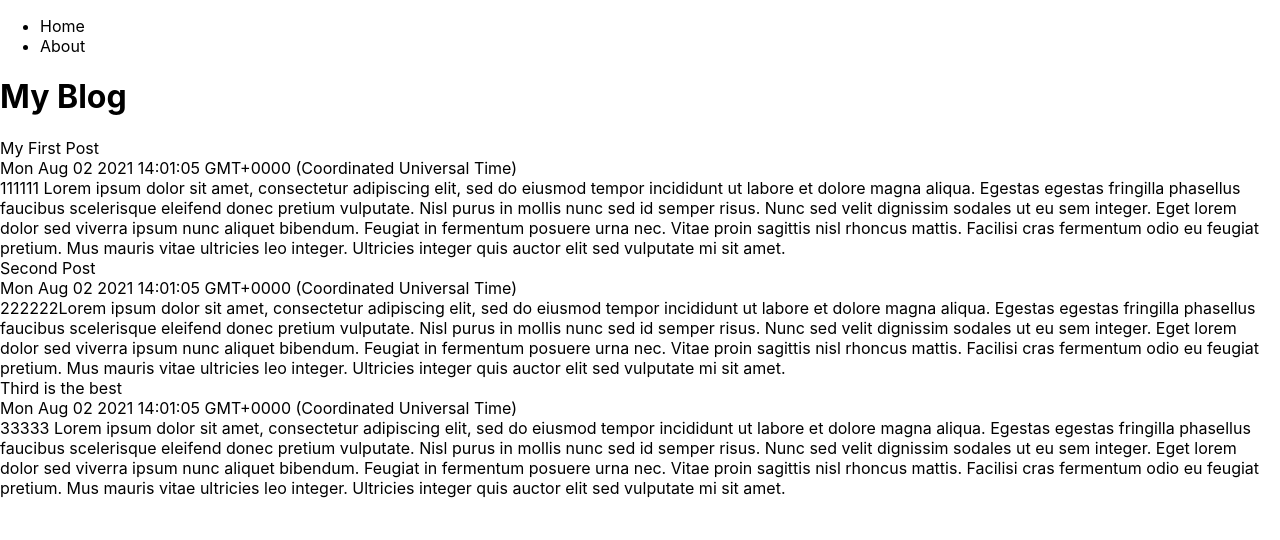
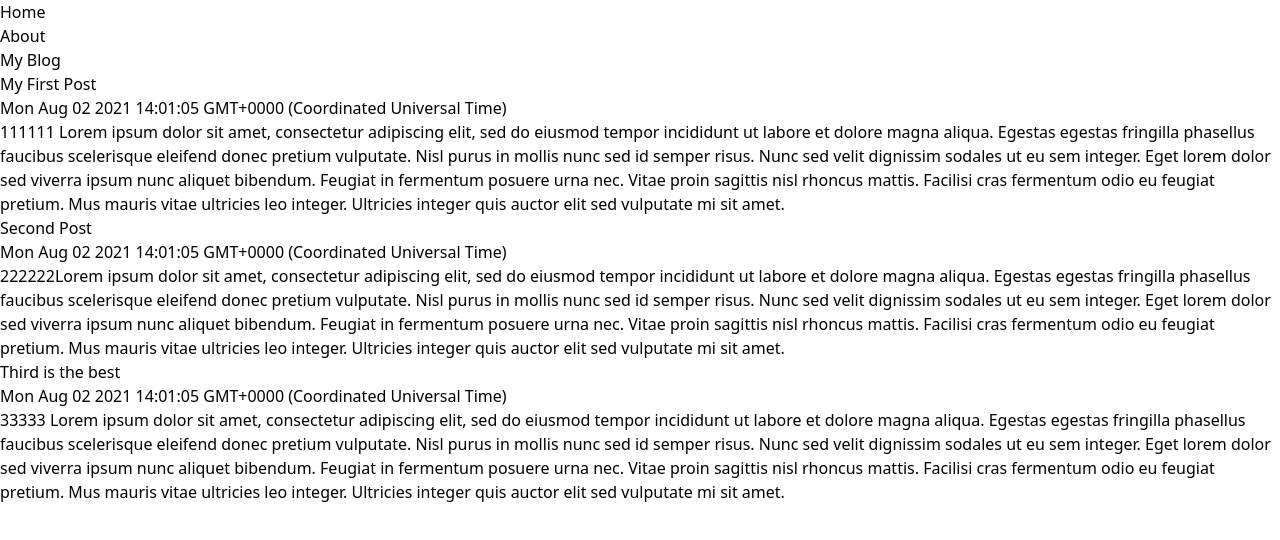
Before and after one commit to AzriZzz/nextjs-with-tailwindcss, a Next.js app: page / in a window 1280 px wide. Shown: the top 540 px of the page. Built offline with nearby package versions, Linux system fonts and the light colour scheme.

Commit message:
Add tailwind

```diff
--- a/package.json
+++ b/package.json
@@ -9,9 +9,12 @@
     "lint": "next lint"
   },
   "dependencies": {
+    "autoprefixer": "^10.3.1",
     "next": "11.0.1",
+    "postcss": "^8.3.6",
     "react": "17.0.2",
-    "react-dom": "17.0.2"
+    "react-dom": "17.0.2",
+    "tailwindcss": "^2.2.7"
   },
   "devDependencies": {
     "eslint": "7.32.0",
--- /dev/null
+++ b/postcss.config.js
@@ -0,0 +1,6 @@
+module.exports = {
+  plugins: {
+    tailwindcss: {},
+    autoprefixer: {},
+  },
+}
--- a/styles/globals.css
+++ b/styles/globals.css
@@ -1,16 +1,4 @@
-html,
-body {
-  padding: 0;
-  margin: 0;
-  font-family: -apple-system, BlinkMacSystemFont, Segoe UI, Roboto, Oxygen,
-    Ubuntu, Cantarell, Fira Sans, Droid Sans, Helvetica Neue, sans-serif;
-}
-
-a {
-  color: inherit;
-  text-decoration: none;
-}
-
-* {
-  box-sizing: border-box;
-}
+/* ./styles/globals.css */
+@tailwind base;
+@tailwind components;
+@tailwind utilities;
--- /dev/null
+++ b/tailwind.config.js
@@ -0,0 +1,11 @@
+module.exports = {
+  purge: ['./pages/**/*.{js,ts,jsx,tsx}', './components/**/*.{js,ts,jsx,tsx}'],
+  darkMode: false, // or 'media' or 'class'
+  theme: {
+    extend: {},
+  },
+  variants: {
+    extend: {},
+  },
+  plugins: [],
+}
```
Also changed, not shown: 1 other file (tests, documents, lock files or other folders).
